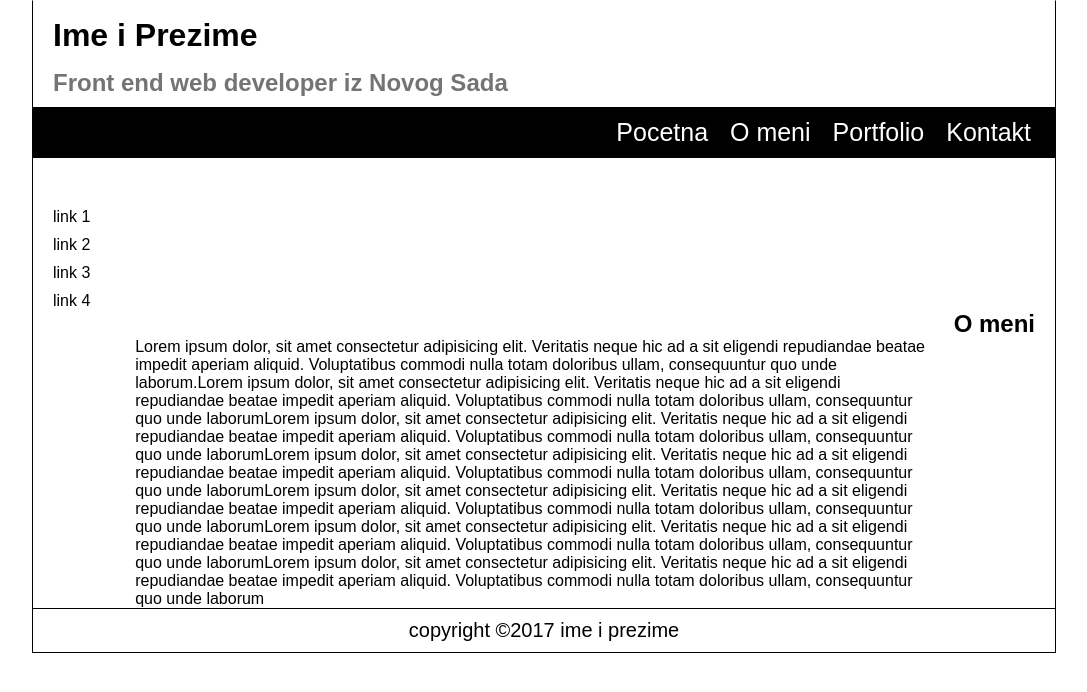
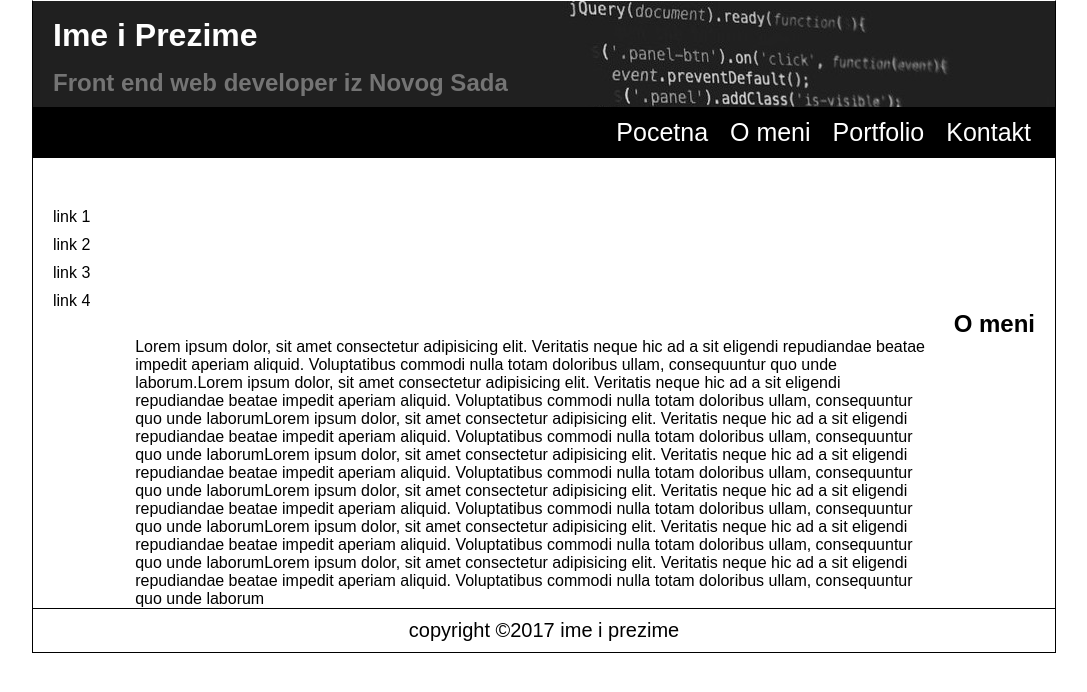
Before and after one commit to pavlovicn33/fed_kurs_vezba, a plain HTML site: page index.html in a window 1280 px wide. Shown: the whole page, without its empty margins (96-1183 px from the left). Drawn offline with Linux system fonts and the light colour scheme.

Commit message:
promena headera na develop grani

```diff
--- a/scss/stil.scss
+++ b/scss/stil.scss
@@ -13,6 +13,7 @@ body{
 }
 
 header{
+    background-image: url("../Images/header.jpg");
     border: solid black 1px;
     border-top: solid white 1px;
     width: 80%;
@@ -20,6 +21,7 @@ header{
     line-height: 3em;
 
     h1{
+        color: white;
         font-weight: 800;
         margin-left: 20px;
         margin-top: 10px;
```
Also changed, not shown: Images/header.jpg (added), css/stil.css.
